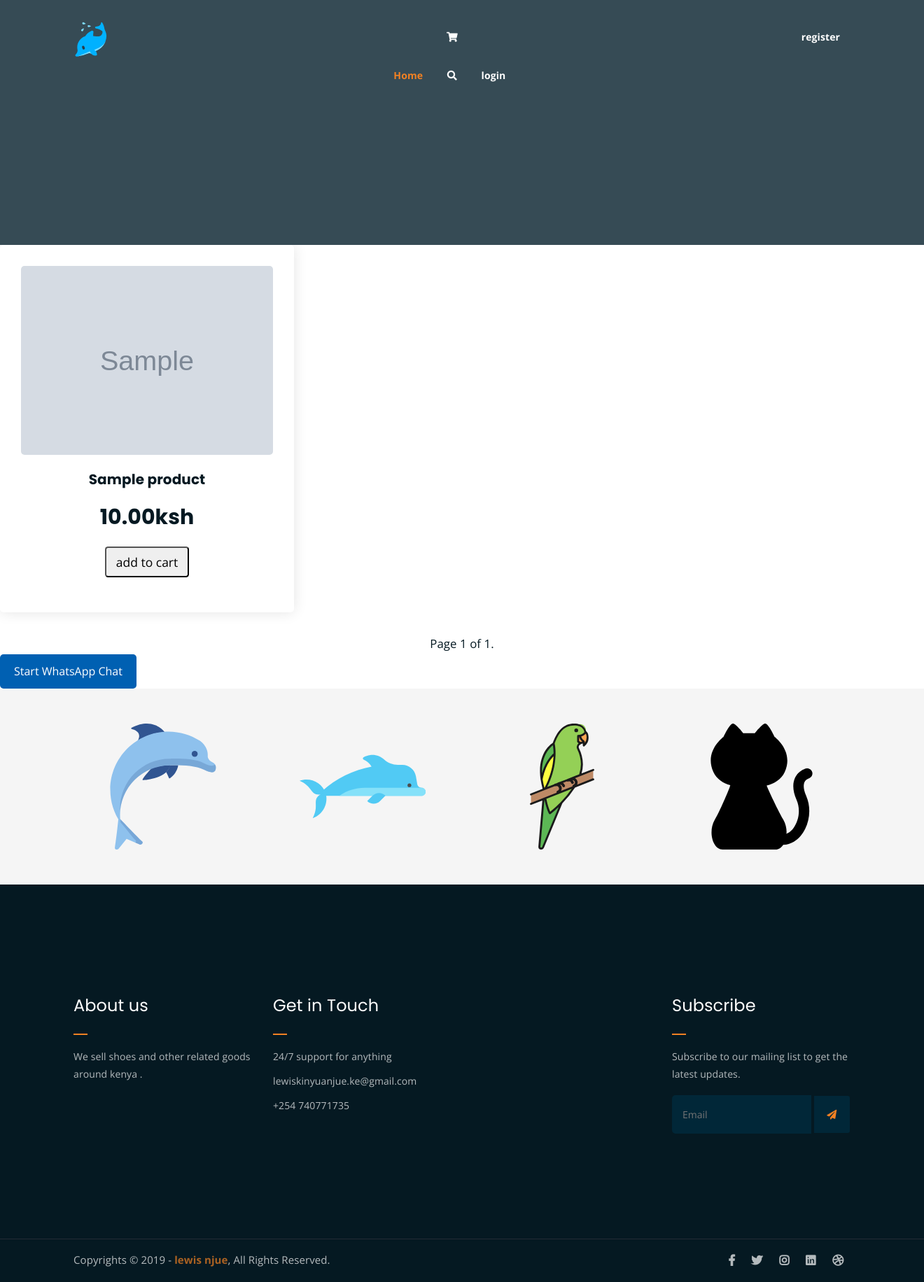
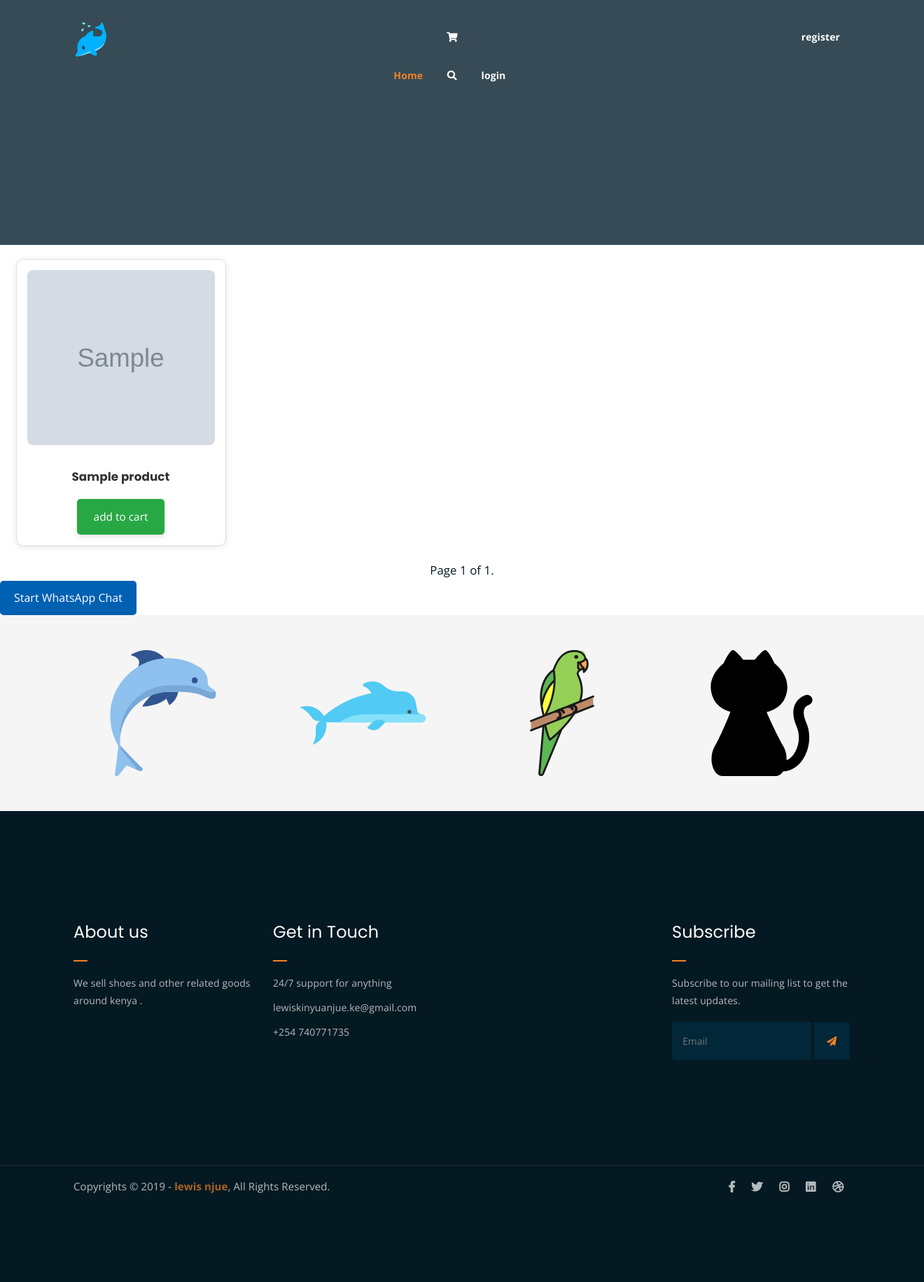
Before and after one commit to lewisnjue/ecomerce, a Django app: page / in a window 1320 px wide; the page is wider, and only the part inside the window is pictured. Shown: that part at 70% size. After the commit the page ends 1705 px from the top of that part, so only its background shows below. Run offline with Django 4.2, Linux system fonts and the light colour scheme; tables that the repository leaves empty hold one stand-in row (values such as "Sample post"); grey boxes marked "Sample" are stand-in pictures; some libraries are stand-ins or nearby versions.

Commit message:
updated home page styles

```diff
--- a/main/models.py
+++ b/main/models.py
@@ -7,7 +7,7 @@
 from PIL import  Image
 from django.core.files.uploadedfile import   SimpleUploadedFile
 from io import BytesIO
-import io
+import io # no need of this
 """
 the above three imporrs
 image, simpleuploaded files and bytesio are used for image manipulation
--- a/static/assets/css/responsive.css
+++ b/static/assets/css/responsive.css
@@ -203,6 +203,10 @@
 
 /* Mobile Layout: 320px. */
 @media only screen and (max-width: 767px) {
+	.row{
+		display: grid;
+		grid-template-columns: 2;
+	}
 
 	.site-logo img {
 	    max-width: 150px;
--- /dev/null
+++ b/static/home/main.css
@@ -0,0 +1,110 @@
+/* General styling for the grid container */
+.container-grid {
+    display: grid;
+    grid-template-columns: repeat(4, 1fr); /* Default for larger screens - 4 columns */
+    gap: 20px; /* Space between grid items */
+    padding: 20px;
+    justify-items: center; /* Aligns grid items horizontally */
+}
+
+/* Media queries for responsive design */
+@media (max-width: 1200px) {
+    .container-grid {
+        grid-template-columns: repeat(3, 1fr); /* 3 columns for medium screens (tablets) */
+    }
+}
+
+@media (max-width: 768px) {
+    .container-grid {
+        grid-template-columns: repeat(2, minmax(150px, 1fr)); /* Ensure minimum 2 columns on small screens */
+    }
+}
+
+/* Styling for each product container */
+.container-whole {
+    background-color: #fff;
+    border: 1px solid #e0e0e0;
+    border-radius: 10px;
+    overflow: hidden;
+    box-shadow: 0 2px 8px rgba(0, 0, 0, 0.1); /* Subtle shadow */
+    transition: transform 0.3s ease-in-out;
+    width: 100%;
+    max-width: 300px; /* Ensures consistent width */
+}
+
+.container-whole:hover {
+    transform: scale(1.02); /* Slight zoom on hover */
+}
+
+/* Styling for the image container */
+.container-image {
+    text-align: center;
+    padding: 15px;
+}
+
+.container-image img {
+    max-width: 100%;  /* Makes the image responsive within its container */
+    height: 250px; /* Ensures all images have the same height */
+    object-fit: cover; /* Ensures images are cropped to fit the container */
+    border-radius: 8px; /* Optional: Rounded corners */
+    transition: transform 0.3s ease-in-out;
+}
+
+.container-whole:hover .container-image img {
+    transform: scale(1.05); /* Slight zoom-in on image hover */
+}
+
+/* Styling for the add-to-cart container */
+.container-add {
+    padding: 15px;
+    text-align: center;
+}
+
+.container-add h3 {
+    font-size: 1.2rem;
+    margin-bottom: 10px;
+    color: #333;
+}
+
+.container-add p {
+    font-size: 1.1rem;
+    font-weight: bold;
+    color: #666;
+    margin-bottom: 15px;
+}
+
+/* Styling for the add-to-cart form and button */
+.add-to-cart-form {
+    display: flex;
+    justify-content: center;
+}
+
+.cart-btn {
+    padding: 12px 20px;
+    background-color: #28a745;
+    color: white;
+    border: none;
+    border-radius: 5px;
+    cursor: pointer;
+    font-size: 1rem;
+    box-shadow: 0 4px 6px rgba(0, 0, 0, 0.1); /* Adds a soft shadow */
+    transition: background-color 0.3s ease, transform 0.2s ease;
+}
+
+.cart-btn:hover {
+    background-color: #218838; /* Darken on hover */
+    transform: translateY(-3px); /* Lift button slightly */
+}
+
+.cart-btn:active {
+    background-color: #1e7e34;
+    transform: translateY(1px); /* Slight depression on click */
+}
+
+/* Media query for larger screens */
+@media (min-width: 768px) {
+    .cart-btn {
+        padding: 14px 24px;
+        font-size: 1.1rem;
+    }
+}
--- a/templates/base.html
+++ b/templates/base.html
@@ -36,6 +36,7 @@
 	<!-- add to cart messange styles -->
 	 <!-- whatapp static ones-->
 	  <link rel="stylesheet" href="{% static 'whatapp.css' %}">
+	  <link rel="stylesheet" href="{% static 'home/main.css' %}">
 
 	{% block head %}
 	{% endblock %}
--- a/templates/home.html
+++ b/templates/home.html
@@ -5,17 +5,18 @@
 {% endblock %}
 
 {% block body %}
-<div class="row">
-	{% for product in products %}
-	<div class="col-lg-4 col-md-6 text-center">
-		<div class="single-product-item">
-			<div class="product-image">
+<div class="container-grid">
+{% for product in products %}
+<div class="container-whole">
+		<div class="container-image">
 				<a href="{% url 'single' product.id %}">
-					<img style="height: 270px; width: auto;" src="{{ product.image.url }}" alt="">
+					<img  src="{{ product.image.url }}" alt="">
 				</a>
-			</div>
+
+		</div>
+		<div class="container-add">
 			<h3>{{ product.name }}</h3>
-			<p class="product-price"><span></span> {{ product.price }}ksh</p>
+			<p  {{ product.price }}ksh</p>
 			<form class="add-to-cart-form" method="post" action="{% url 'addtocart' %}">
 				{% csrf_token %}
 				<input type="hidden" name="number" value="1">
@@ -24,6 +25,7 @@
 			</form>
 		</div>
 	</div>
+
 	{% endfor %}
 </div>
 
```
Also changed, not shown: product_images/IMG-20240918-WA0002.webp (added), product_images/ads_Tsdzfua.webp (added), product_images/pexels-melvin-buezo-1253763-2529157_rFpFtla.webp (added), product_images/pexels-melvin-buezo-1253763-2529157_sRv9OEi.webp (added), product_images/pexels-melvin-buezo-1253763-2529157_uUuLfWt.webp (added), product_images/sadf_Wovgo7Q.webp (added), product_images/sadf_X9JgsyL.webp (added), product_images/sadf_ur7eGZI.webp (added), 1 other file.
